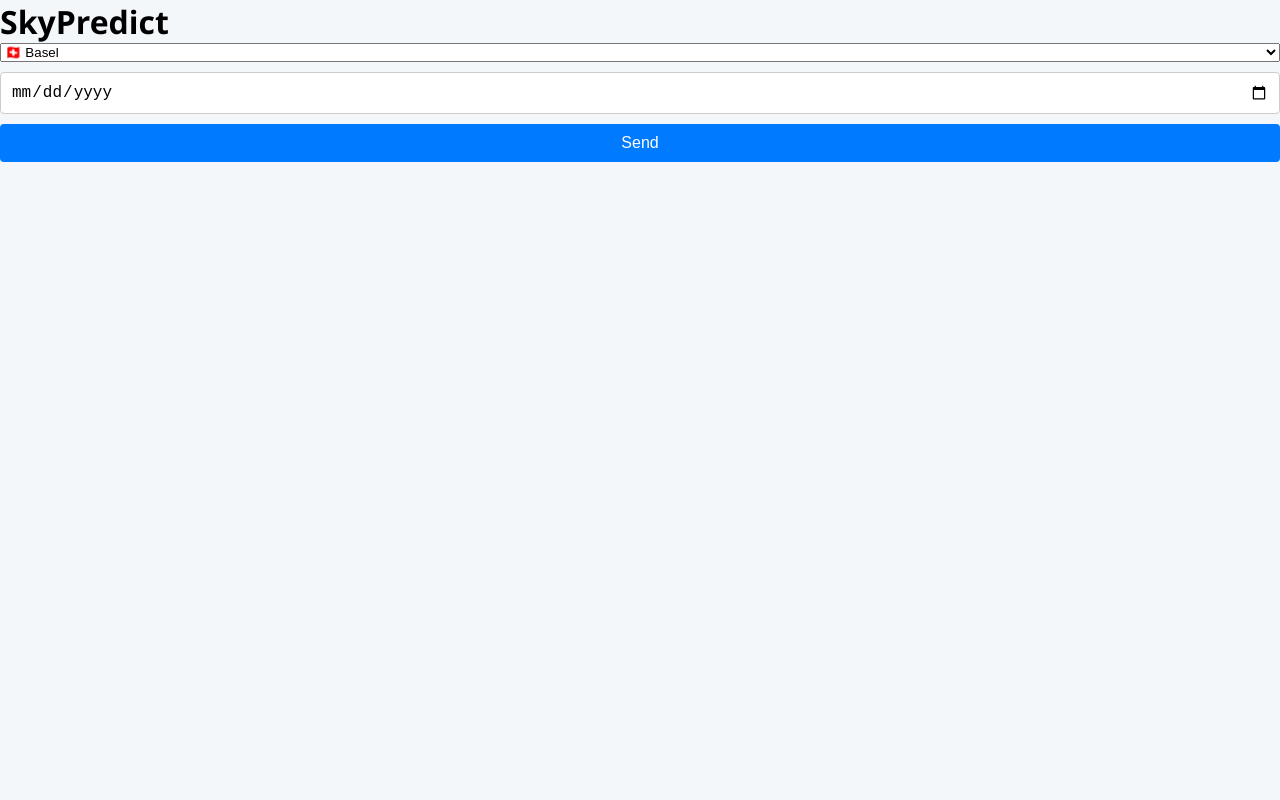
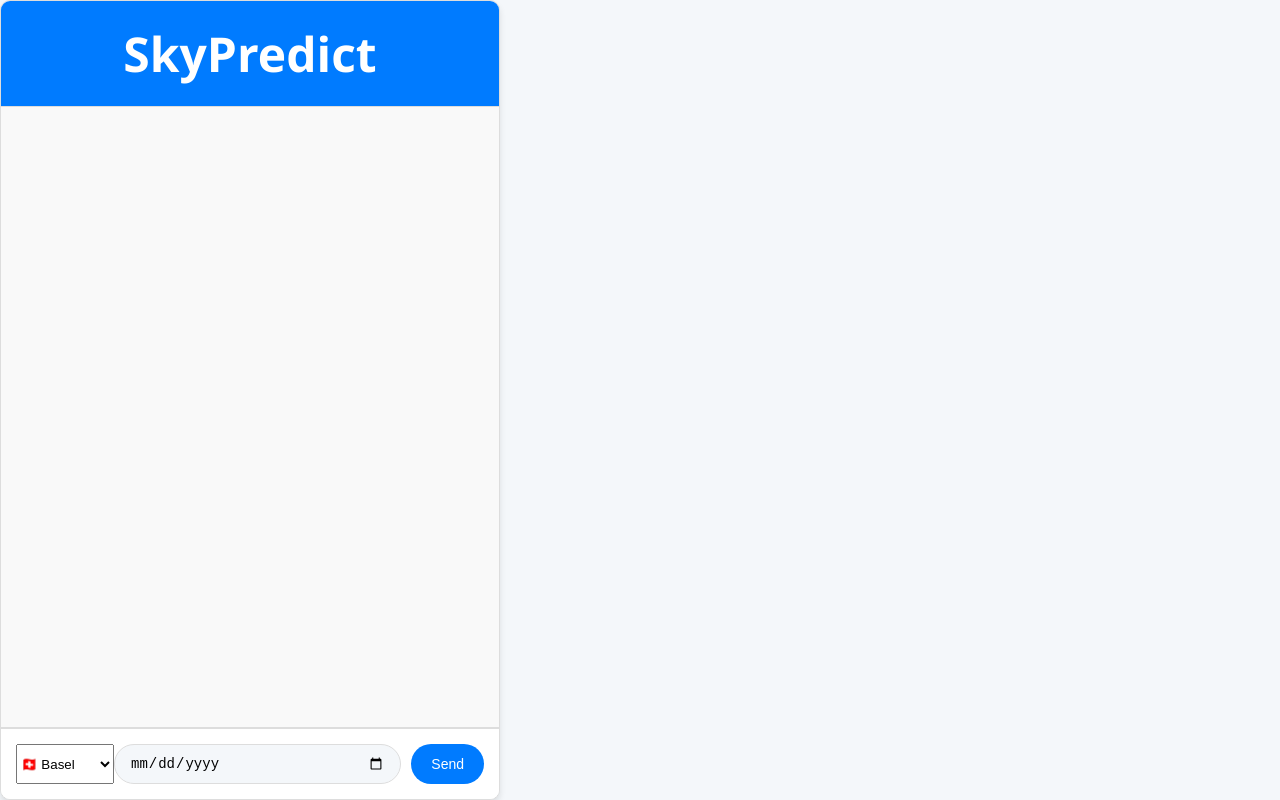
Before and after one commit to elimf/SkyPredict, a React (Vite) app in the folder frontend/: page / in a window 1280 px wide. Built offline with nearby package versions, Linux system fonts and the light colour scheme.

Commit message:
feat: redesign chat UI with new styles for message containers, input fields, and buttons

```diff
--- a/frontend/src/App.css
+++ b/frontend/src/App.css
@@ -27,93 +27,115 @@ body {
   width: 100%;
 }
 
-/* App.css */
-.prediction-container {
-  font-family: Arial, sans-serif;
-  max-width: 600px;
-  margin: 0 auto;
-  padding: 20px;
-  background-color: #f9f9f9;
-  border-radius: 8px;
-  box-shadow: 0 4px 8px rgba(0, 0, 0, 0.1);
+/* Container for the entire chat */
+.chat-container {
+  display: flex;
+  flex-direction: column;
+  height: 100%;
+  width: 100%;
+  max-width: 500px;
+  background-color: #fff;
+  border-radius: 10px;
+  box-shadow: 0 4px 6px rgba(0, 0, 0, 0.1);
+  overflow: hidden;
+  border: 1px solid #ddd;
+  position: relative;
 }
 
-.prediction-header {
+/* Header section */
+.chat-header {
+  background-color: #007bff;
+  padding: 20px;
   text-align: center;
-  margin-bottom: 20px;
+  color: white;
+  font-size: 24px;
+  font-weight: bold;
+  border-bottom: 1px solid #ddd;
+  flex-shrink: 0;
 }
 
-.prediction-header h1 {
-  color: #333;
+/* Chat window */
+.chat-window {
+  flex: 1;
+  padding: 15px;
+  overflow-y: auto;
+  background-color: #f9f9f9;
+  height: 100%;
+  border-bottom: 1px solid #ddd;
+  display: flex;
+  flex-direction: column;
 }
 
+/* Styling for each message */
+.message {
+  max-width: 80%;
+  margin-bottom: 12px;
+  padding: 12px;
+  border-radius: 10px;
+  word-wrap: break-word;
+  font-size: 14px;
+  line-height: 1.5;
+}
+
+/* User message styling */
+.message.user {
+  background-color: #007bff;
+  color: white;
+  align-self: flex-end;
+  border-radius: 12px 12px 0 12px;
+}
+
+/* Bot message styling */
+.message.bot {
+  background-color: #e0e0e0;
+  color: #333;
+  align-self: flex-start;
+  border-radius: 12px 12px 12px 0;
+}
+
+/* Input and send button container */
 .input-container {
   display: flex;
-  flex-direction: column;
-  gap: 10px;
-  margin-bottom: 20px;
+  padding: 15px;
+  background-color: #fff;
+  border-top: 1px solid #ddd;
+  position: sticky;
+  bottom: 0;
+  z-index: 10;
 }
 
-.input-container input {
-  padding: 10px;
-  font-size: 16px;
-  border-radius: 4px;
-  border: 1px solid #ccc;
+/* Input field styling */
+input {
+  flex: 1;
+  padding: 10px 15px;
+  font-size: 14px;
+  border: 1px solid #ddd;
+  border-radius: 20px;
+  outline: none;
+  margin-right: 10px;
+  background-color: #f4f7fa;
+  transition: all 0.3s ease;
 }
 
-.input-container button {
-  padding: 10px;
-  font-size: 16px;
-  color: #fff;
+/* Focused input field */
+input:focus {
+  border-color: #007bff;
+  background-color: #ffffff;
+}
+
+/* Button styling */
+button {
+  padding: 10px 20px;
+  font-size: 14px;
   background-color: #007bff;
+  color: white;
   border: none;
-  border-radius: 4px;
+  border-radius: 20px;
   cursor: pointer;
   transition: background-color 0.3s ease;
 }
 
-.input-container button:hover {
+/* Button hover effect */
+button:hover {
   background-color: #0056b3;
 }
-
-.error-message {
-  background-color: #f8d7da;
-  color: #721c24;
-  padding: 10px;
-  border-radius: 4px;
-  margin-bottom: 10px;
-}
-
-.prediction-result {
-  background-color: #e9f7ef;
-  color: #155724;
-  padding: 10px;
-  border-radius: 4px;
-}
-
-.action-buttons {
-  display: flex;
-  justify-content: space-between;
-  gap: 10px;
-}
-
-.action-buttons button {
-  flex: 1;
-  padding: 10px;
-  font-size: 14px;
-  color: #fff;
-  background-color: #28a745;
-  border: none;
-  border-radius: 4px;
-  cursor: pointer;
-  transition: background-color 0.3s ease;
-}
-
-.action-buttons button:hover {
-  background-color: #218838;
-}
-
-/* Toast notification customization */
-.Toastify__toast {
-  border-radius: 8px !important;
-}
```
